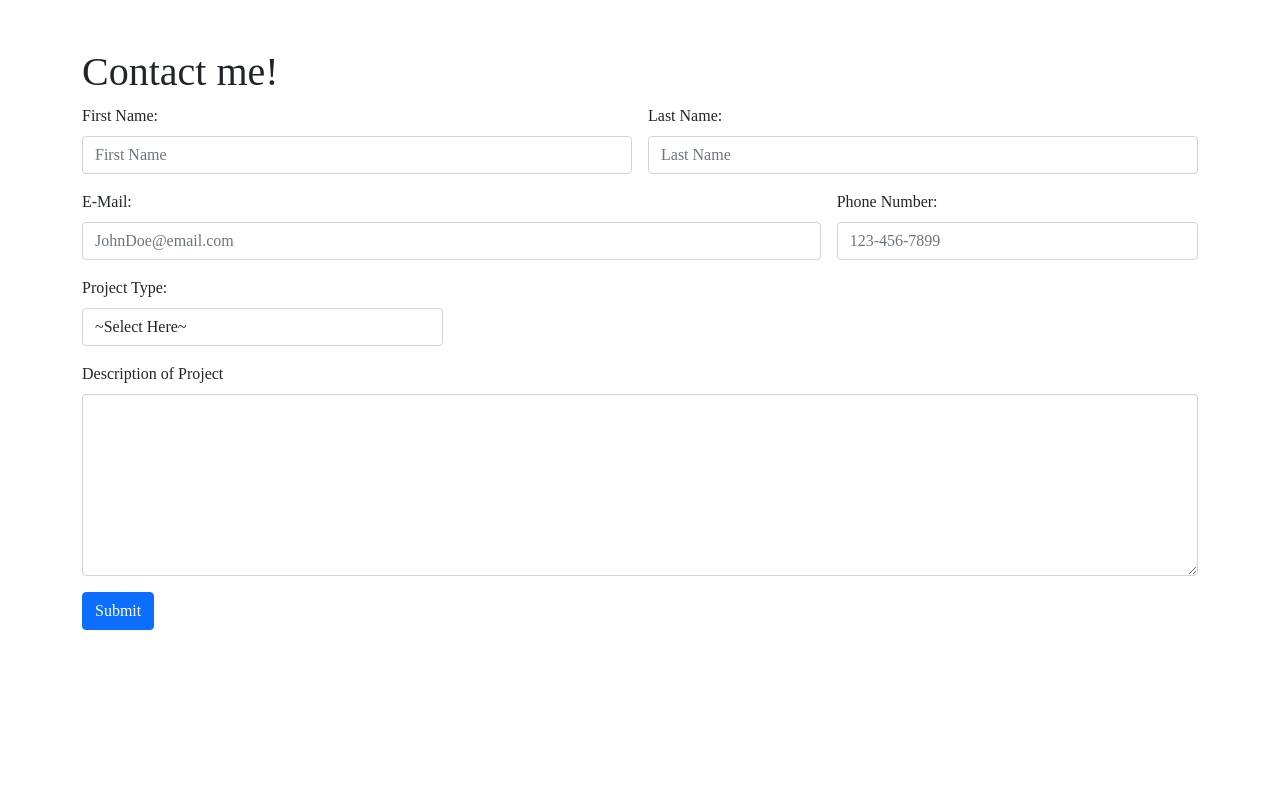
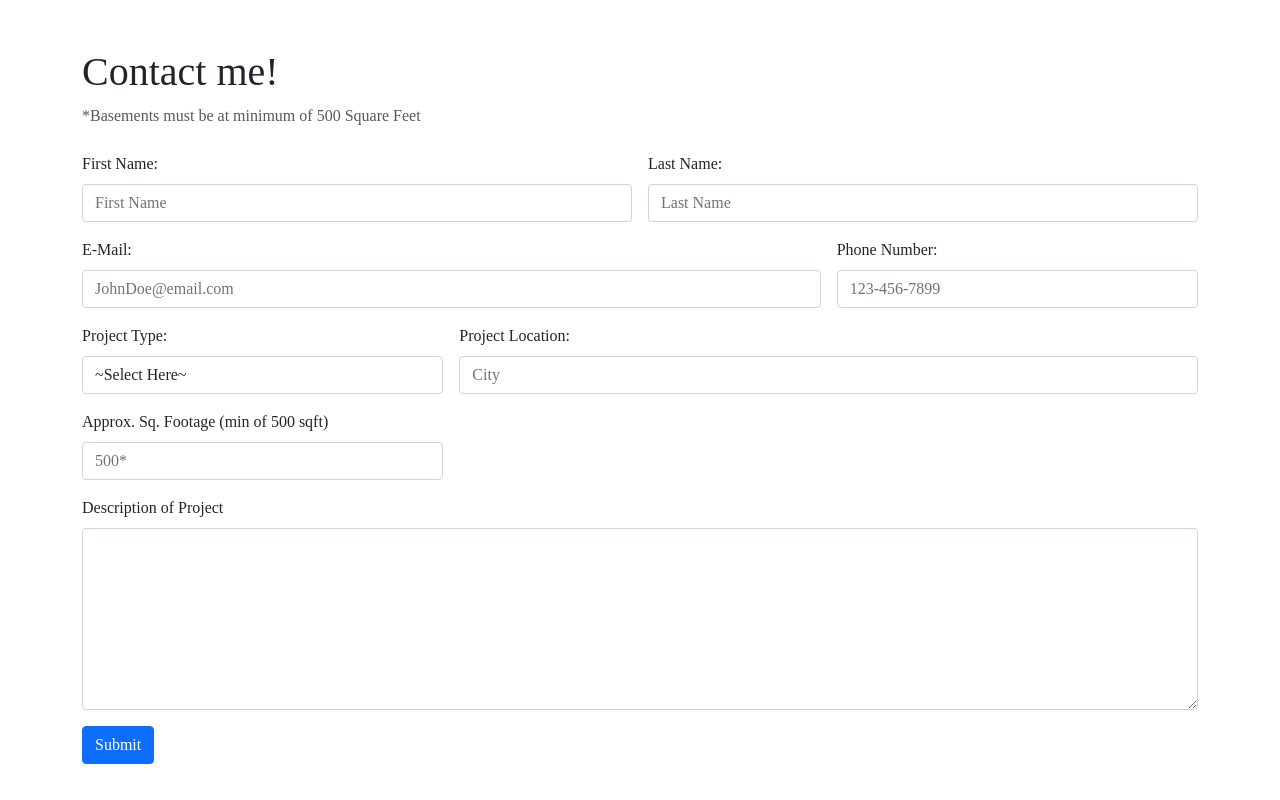
Before and after one commit to Styrlingjohn/KTNokes, a React (Create React App) app: page /Contact in a window 1280 px wide. Built offline with nearby package versions, Linux system fonts and the light colour scheme.

Commit message:
added more form stuff and a few text spans

```diff
--- a/src/App.css
+++ b/src/App.css
@@ -37,6 +37,10 @@ header {
   display: flex;
   justify-content: center;
   font-size: 3vw;
+}
+
+.F-Span {
+  color: rgb(90, 88, 88);
 }
 
 .nav-link {
--- a/src/components/pages/Contact.js
+++ b/src/components/pages/Contact.js
@@ -8,6 +8,10 @@ function Contact() {
         <div className='container mt-5'>
             <h1> Contact me! </h1>
 
+            <div>
+                <span className='F-Span'> *Basements must be at minimum of 500 Square Feet </span>
+            </div>
+            <br/>
 
             <form className='row g-3' action="https://formsubmit.co/ktnokes@gmail.com" method="POST">
                 <div className='col-md-6'>
@@ -42,6 +46,16 @@ function Contact() {
                         <option> Other </option>
                     </select>
                 </div>
+                <div className='col-md-8'>
+                    <label for='projectLocation' className='form-label'> Project Location: </label>
+                    <input type='text' className='form-control' name='Project Location' id='projectLocation'
+                        required placeholder='City'></input>
+                </div>
+                <div className='col-md-4'>
+                    <label for='sqFootage' className='form-label'> Approx. Sq. Footage (min of 500 sqft) </label>
+                    <input type='text' className='form-control' name='Sq Footage' id='sqFootage'
+                        required placeholder='500*'></input>
+                </div>
 
                 <div className='col-md-12'>
                     <label for="comments" className='form-label'> Description of Project </label>
@@ -52,6 +66,7 @@ function Contact() {
                     <button type='submit' className='btn btn-primary'> Submit </button>
                 </div>
             </form>
+            <br/>
         </div>
     );
 }
--- a/src/components/pages/Home.js
+++ b/src/components/pages/Home.js
@@ -6,7 +6,8 @@ function Home() {
 
   return (
     <div>
-      Home for the holidays
+      Kadin builds good homes
+
     </div>
 
   );
```
